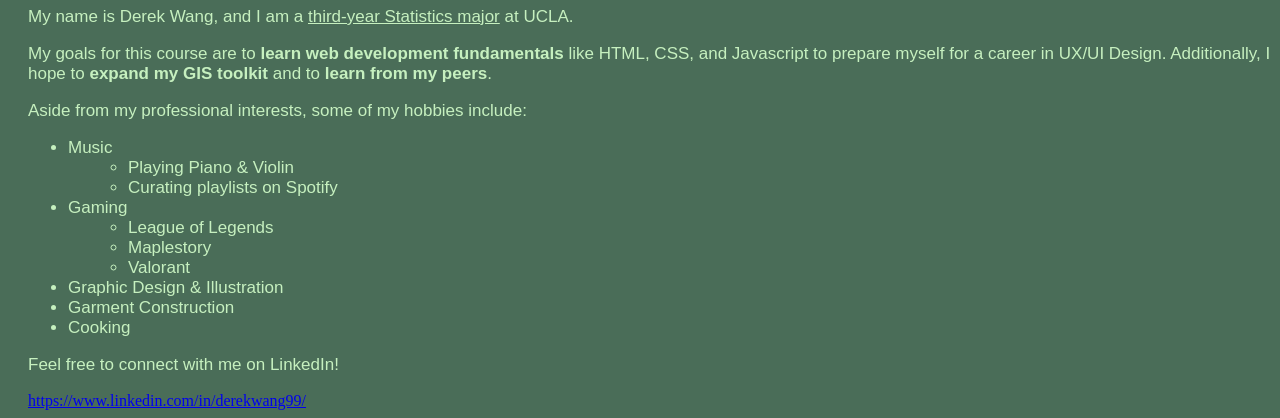
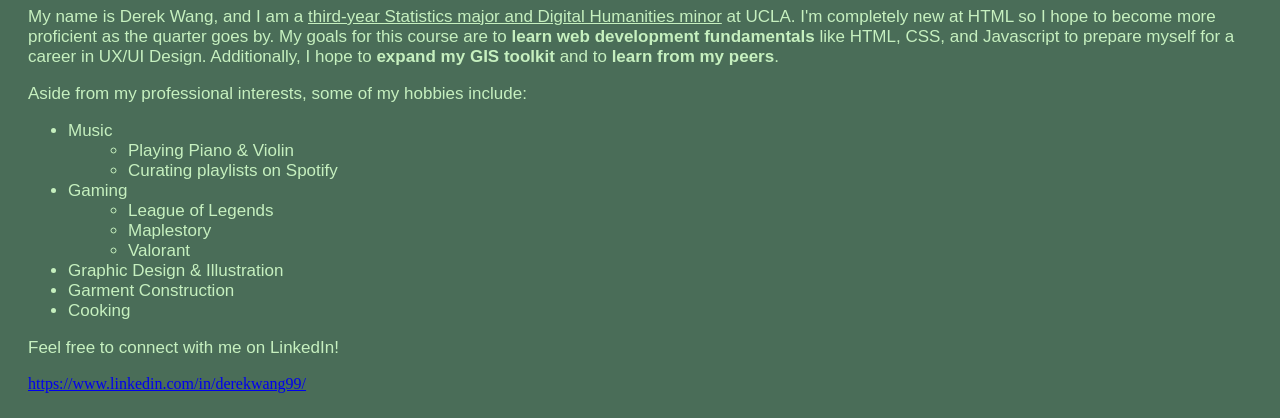
Before and after one commit to derekwang99/DH151, a plain HTML site: page Week 1/aboutme.html in a window 1280 px wide. Shown: the part 385-803 px from the top of the page. Drawn offline with Linux system fonts and the light colour scheme.

Commit message:
About Me

```diff
--- a/Week 1/aboutme.html
+++ b/Week 1/aboutme.html
@@ -9,9 +9,9 @@
 
     <body>
         <h1> About Me </h1>
-        <p> My name is Derek Wang, and I am a <u>third-year Statistics major</u> at UCLA. </p>
-
-        <p>My goals for this course are to <b>learn web development fundamentals</b> like HTML,
+        <p> My name is Derek Wang, and I am a <u>third-year Statistics major and Digital Humanities minor</u> at UCLA.
+         I'm completely new at HTML so I hope to become more proficient as the quarter goes by. My goals for this course
+         are to <b>learn web development fundamentals</b> like HTML,
             CSS, and Javascript to prepare myself for a career in UX/UI Design. Additionally, I
             hope to <b>expand my GIS toolkit</b> and to <b>learn from my peers</b>.
         </p>
```
